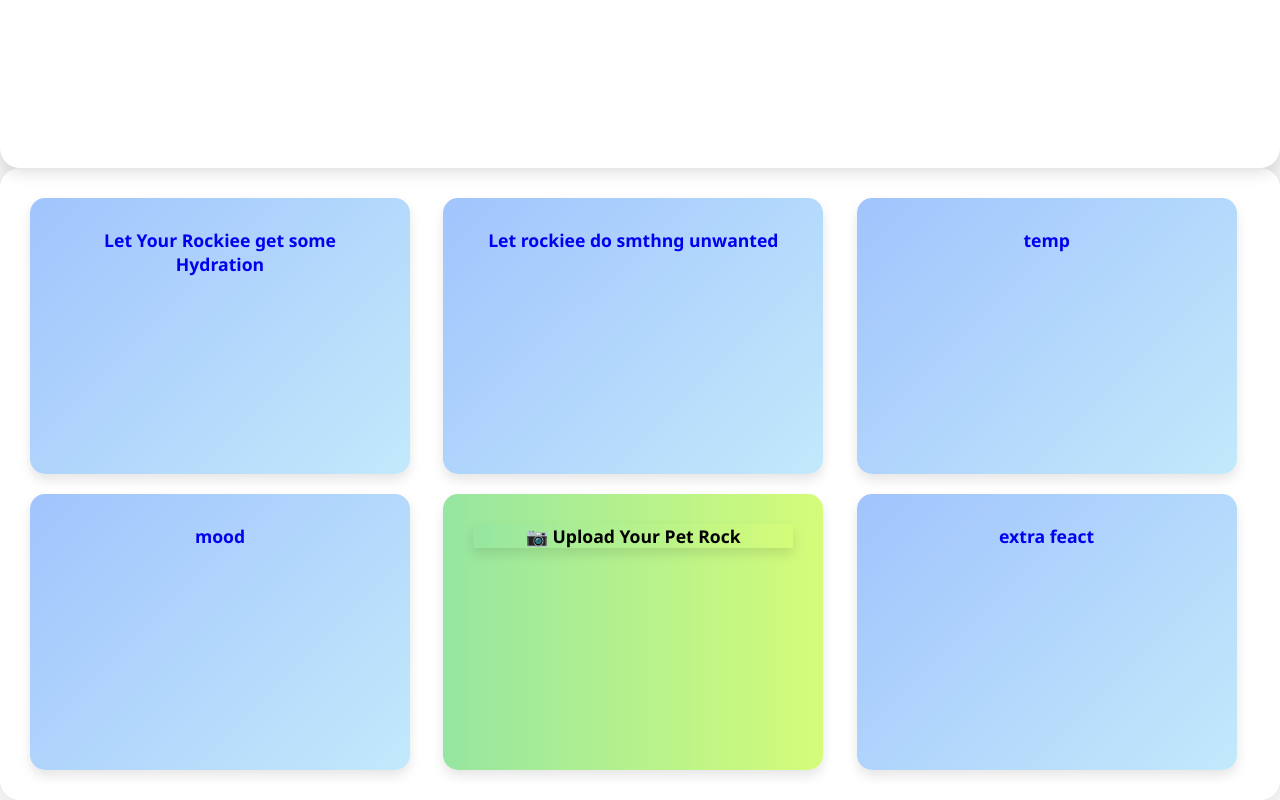
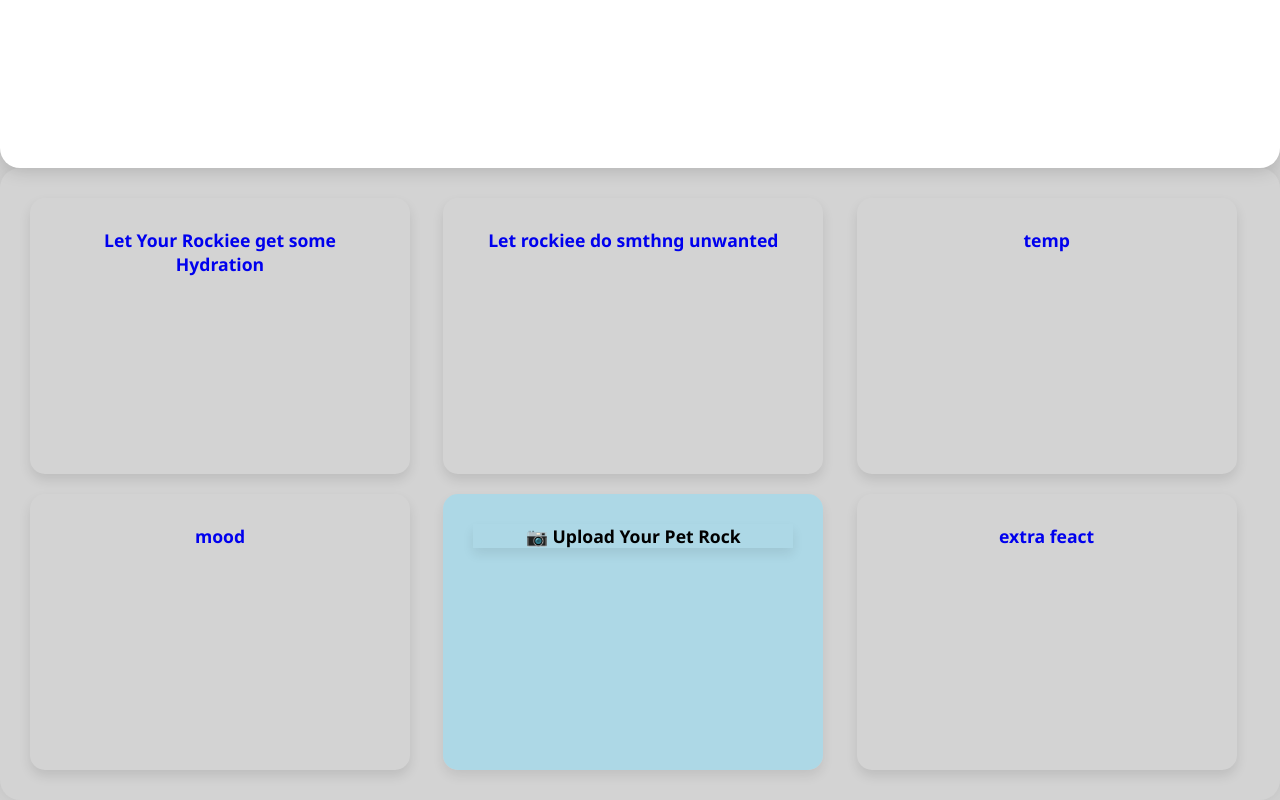
Before and after one commit to jany104/PetRock, a plain HTML site: page templates/index.html in a window 1280 px wide. Shown: the part 459-1259 px from the top of the page. Drawn offline with Linux system fonts and the light colour scheme.

Commit message:
resolving merge conflict

```diff
--- a/static/css/styles.css
+++ b/static/css/styles.css
@@ -2,7 +2,7 @@
 body {
   margin: 0;
   font-family: 'Segoe UI', sans-serif;
-  background-color: #f7f7f7;
+  background-color: lightgrey;
 }
 
 /* Navbar */
@@ -15,7 +15,7 @@ body {
   background-color: #333;
   border-bottom-left-radius:10px ;
   border-bottom-right-radius:10px ;
-  color: white;
+  color: lightgrey;
   height: 65px; /* Modified: Increased height */
   margin: 0;     /* Modified: Removed extra margin */
 }
@@ -106,7 +106,7 @@ body {
   top: 45%;
   transform: translateY(-50%);
   background-color: rgba(0,0,0,0.3);
-  color: white;
+  color:white;
   border: none;
   font-size: 2rem;
   padding: 10px;
@@ -147,7 +147,7 @@ body {
   grid-template-columns: repeat(3, 1fr);
   gap: 20px;
   padding: 30px;
-  background: #ffffff;
+  background: lightgray;
   border-radius: 20px;
   box-shadow: 0 0 20px rgba(0,0,0,0.1);
 }
@@ -156,7 +156,7 @@ body {
   max-width: 1100px !important;
   height: 27vh !important;
   width: 25vw;
-  background: linear-gradient(135deg, #a1c4fd, #c2e9fb);
+  background: linear-gradient(135deg, lightblue), lightblue );
   border-radius: 15px;
   padding: 30px;
   text-align: center;
@@ -174,8 +174,8 @@ body {
 /* Scanner box */
 .scan-box {
    background: #d4fc79; /* fallback */
-  background: linear-gradient(to right, #96e6a1, #d4fc79);
-  box-shadow: 0 6px 12px rgba(0,0,0,0.1);
+  background: linear-gradient(to right, lightblue, lightblue);
+  box-shadow: 0 6px 12px rgba(16, 15, 15, 0.081);
 }
 
 #cameraFeed {
```
